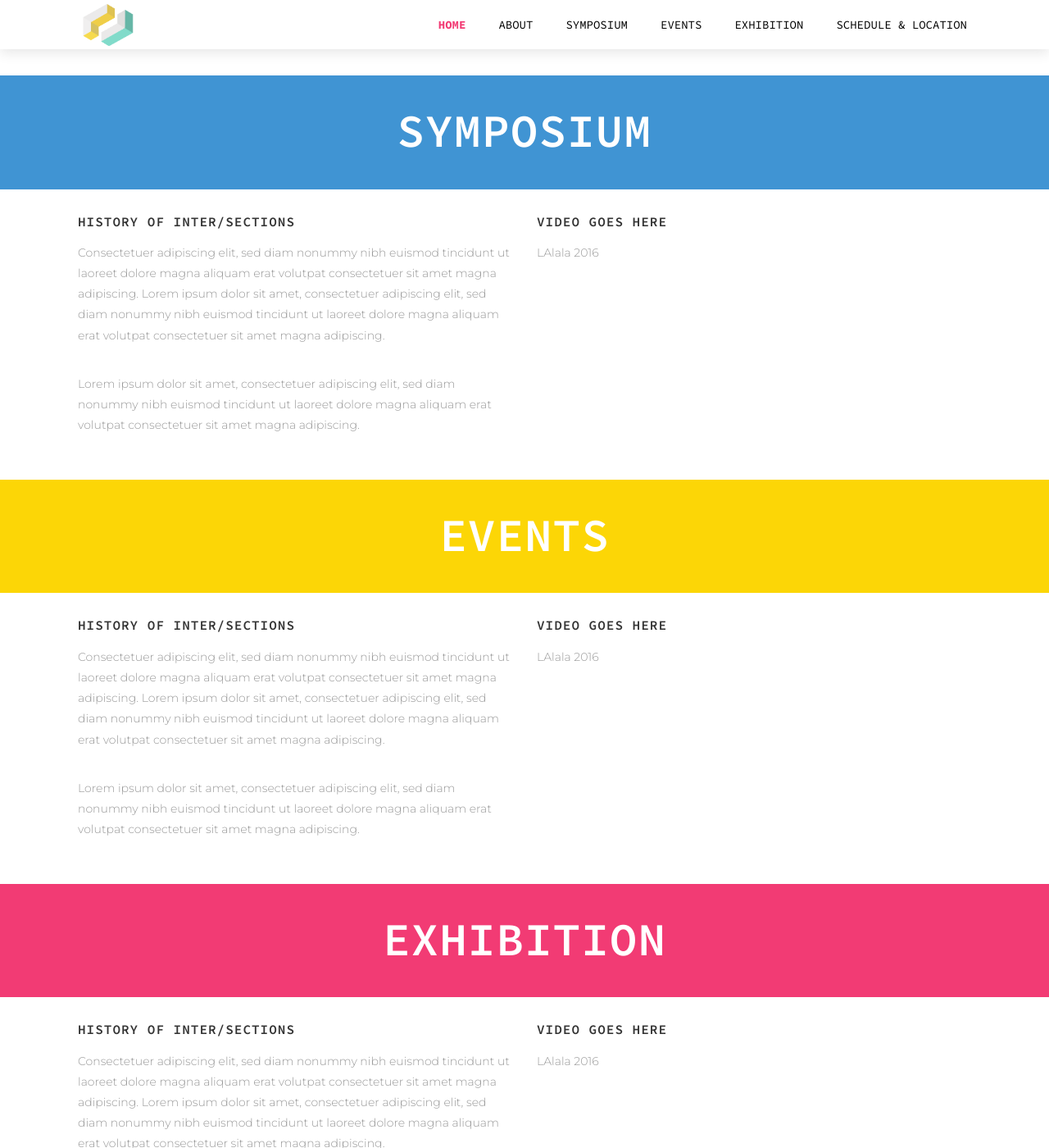
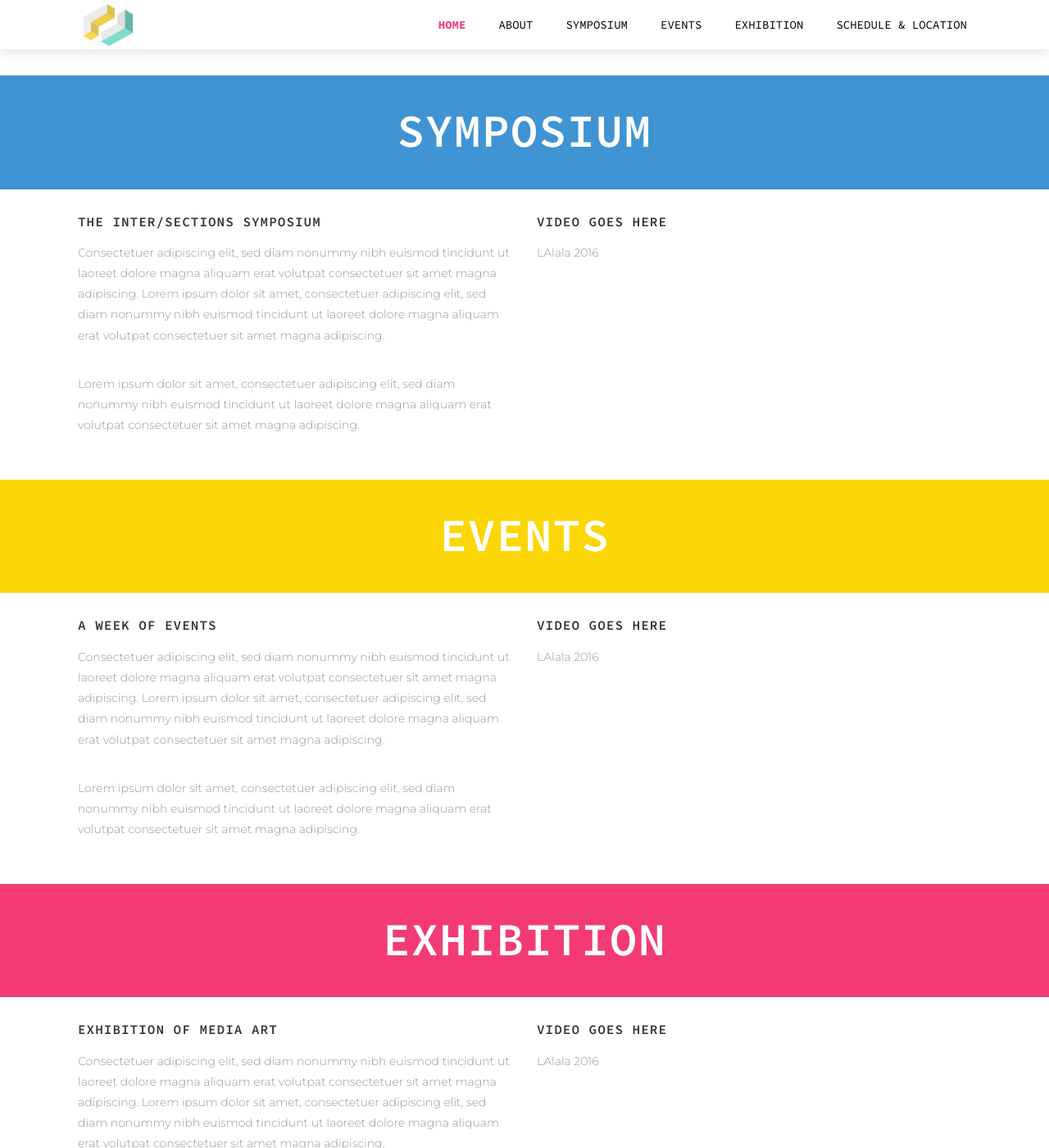
Before and after one commit to disastrid/intersections_redux, a Jekyll site: the page built from index.html, in a window 1280 px wide and 1400 px high, scrolled down 1055 px. Shown: the whole window at 82% size. Built offline with Jekyll 4.4.1, drawn with Linux system fonts in a browser that asks for light colours.

Commit message:
A couple of little changes for the front page headings

```diff
--- a/index.html
+++ b/index.html
@@ -49,7 +49,7 @@ section_id: home
   <div class='row'>
 
     <div class='medium-6 columns'>
-      <h3>History of Inter/sections</h3>
+      <h3>The Inter/sections Symposium</h3>
       <p>Consectetuer adipiscing elit, sed diam nonummy nibh euismod tincidunt ut laoreet dolore magna aliquam erat volutpat consectetuer sit amet magna adipiscing. Lorem ipsum dolor sit amet, consectetuer adipiscing elit, sed diam nonummy nibh euismod tincidunt ut laoreet dolore magna aliquam erat volutpat consectetuer sit amet magna adipiscing.</p>
       <p>Lorem ipsum dolor sit amet, consectetuer adipiscing elit, sed diam nonummy nibh euismod tincidunt ut laoreet dolore magna aliquam erat volutpat consectetuer sit amet magna adipiscing.</p>
     </div>
@@ -77,7 +77,7 @@ section_id: home
   <div class='row'>
     <!-- Start the two columns of content: -->
     <div class='medium-6 columns'>
-      <h3>History of Inter/sections</h3>
+      <h3>A week of events</h3>
       <p>Consectetuer adipiscing elit, sed diam nonummy nibh euismod tincidunt ut laoreet dolore magna aliquam erat volutpat consectetuer sit amet magna adipiscing. Lorem ipsum dolor sit amet, consectetuer adipiscing elit, sed diam nonummy nibh euismod tincidunt ut laoreet dolore magna aliquam erat volutpat consectetuer sit amet magna adipiscing.</p>
       <p>Lorem ipsum dolor sit amet, consectetuer adipiscing elit, sed diam nonummy nibh euismod tincidunt ut laoreet dolore magna aliquam erat volutpat consectetuer sit amet magna adipiscing.</p>
     </div>
@@ -104,7 +104,7 @@ section_id: home
   <div class='row'>
     <!-- Start the two columns of content: -->
     <div class='medium-6 columns'>
-      <h3>History of Inter/sections</h3>
+      <h3>Exhibition of media art</h3>
       <p>Consectetuer adipiscing elit, sed diam nonummy nibh euismod tincidunt ut laoreet dolore magna aliquam erat volutpat consectetuer sit amet magna adipiscing. Lorem ipsum dolor sit amet, consectetuer adipiscing elit, sed diam nonummy nibh euismod tincidunt ut laoreet dolore magna aliquam erat volutpat consectetuer sit amet magna adipiscing.</p>
       <p>Lorem ipsum dolor sit amet, consectetuer adipiscing elit, sed diam nonummy nibh euismod tincidunt ut laoreet dolore magna aliquam erat volutpat consectetuer sit amet magna adipiscing.</p>
     </div>
```
